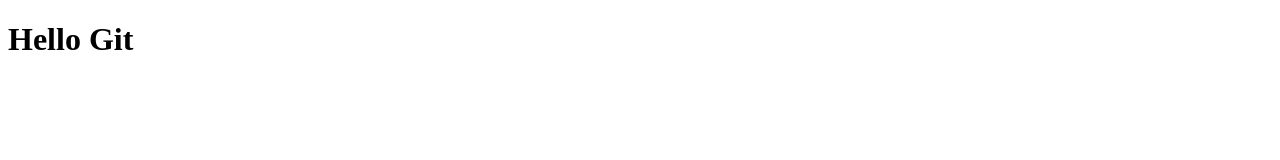
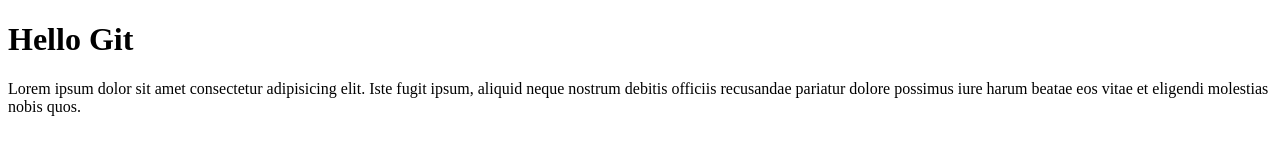
Before and after one commit to Yon-Ratana/first-App, a plain HTML site: page index.html in a window 1280 px wide. Drawn offline with Linux system fonts and the light colour scheme.

Commit message:
add paragraph

```diff
--- a/index.html
+++ b/index.html
@@ -7,5 +7,6 @@
 </head>
 <body>
     <h1>Hello Git</h1>
+    <p>Lorem ipsum dolor sit amet consectetur adipisicing elit. Iste fugit ipsum, aliquid neque nostrum debitis officiis recusandae pariatur dolore possimus iure harum beatae eos vitae et eligendi molestias nobis quos.</p>
 </body>
 </html>
```
